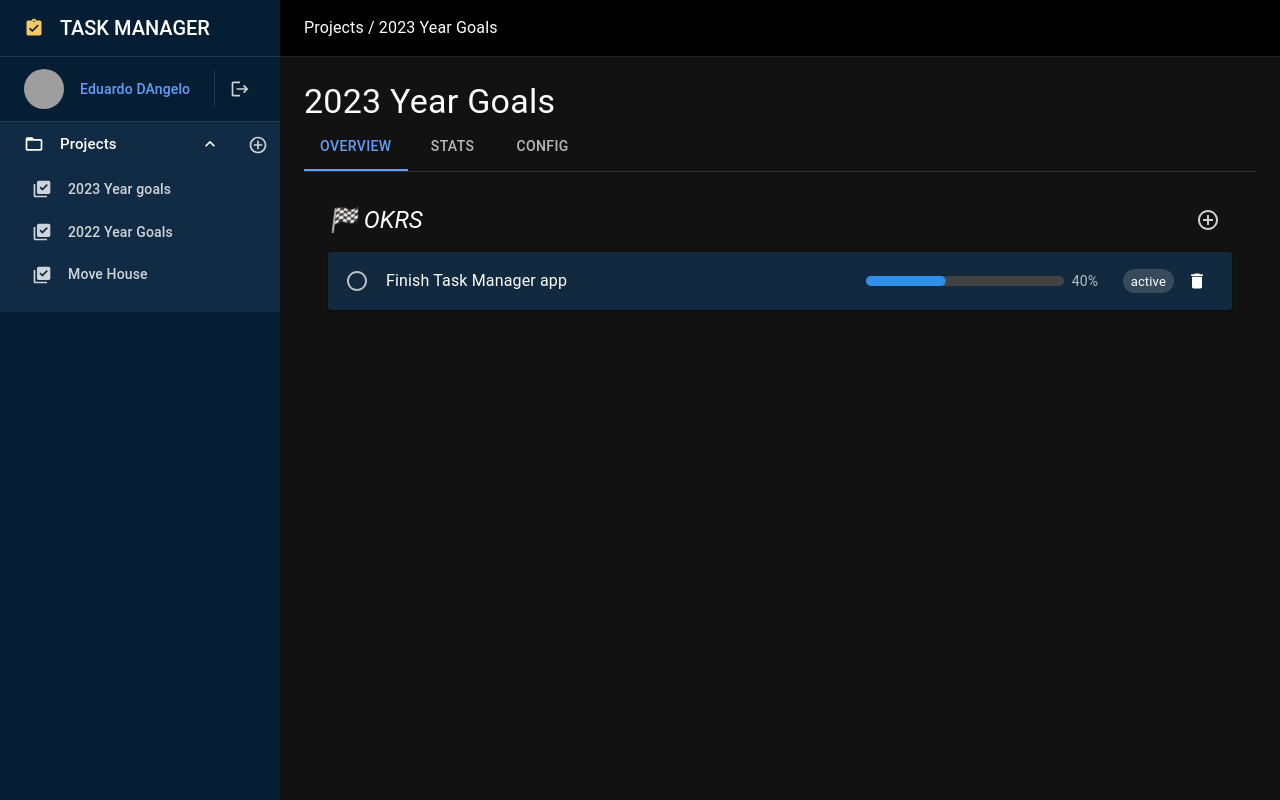
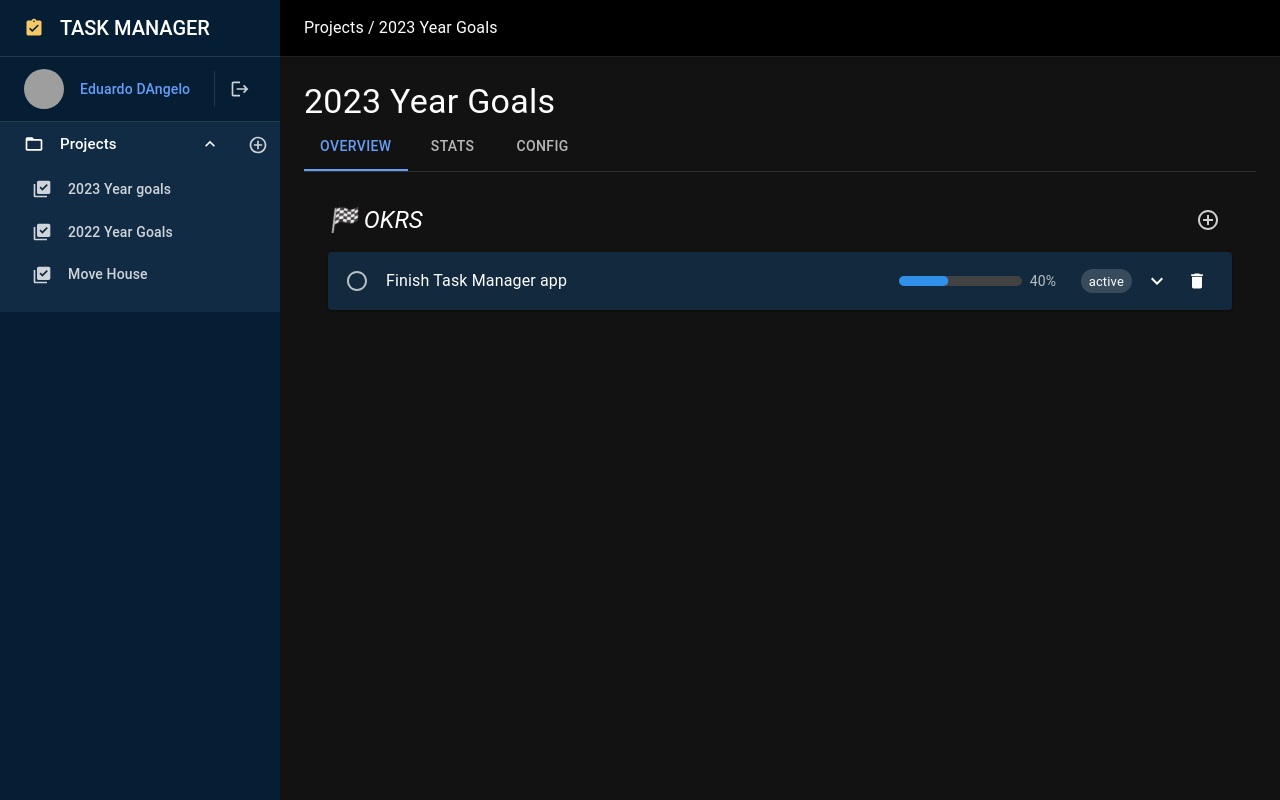
Before and after one commit to eduardo-dangelo/task-manager, a React (Create React App) app: page /project/9a3511ea-d3d3-1989-de58-fee91e94b2f4 in a window 1280 px wide. Built offline with nearby package versions, Linux system fonts and the light colour scheme; grey boxes are pictures that could not be loaded.

Commit message:
edit expand button

```diff
--- a/src/app/features/Okr.jsx
+++ b/src/app/features/Okr.jsx
@@ -1,5 +1,5 @@
 import React, { useState } from 'react'
-import { Box, Card, Checkbox, Chip, Collapse, Divider, Typography } from '@mui/material'
+import { Box, Card, Checkbox, Chip, Collapse, Divider, IconButton, Typography } from '@mui/material'
 import RadioButtonUncheckedIcon from '@mui/icons-material/RadioButtonUnchecked'
 import CheckCircleIcon from '@mui/icons-material/CheckCircle'
 import ProgressBar from '../common/ProgressBar'
@@ -7,6 +7,11 @@ import Description from './Description'
 import TrashButton from '../common/TrashButton'
 import OkrTitle from './OKRTitle'
 import StatusSelect from '../common/StatusSelect'
+import UnfoldMoreIcon from '@mui/icons-material/UnfoldMore'
+import UnfoldMoreDoubleIcon from '@mui/icons-material/UnfoldMoreDouble'
+import ExpandIcon from '@mui/icons-material/Expand'
+import MoreHorizIcon from '@mui/icons-material/MoreHoriz'
+import KeyboardArrowDownSharpIcon from '@mui/icons-material/KeyboardArrowDownSharp'
 
 const Okr = ({ title, description, onDelete, onChange = () => {} }) => {
   const [expanded, setExpanded] = useState(false)
@@ -27,13 +32,22 @@ const Okr = ({ title, description, onDelete, onChange = () => {} }) => {
           icon={<RadioButtonUncheckedIcon />}
           checkedIcon={<CheckCircleIcon />}
         />
-        <Box flex={2} sx={{ cursor: 'pointer' }} onClick={() => setExpanded(!expanded)}>
+        <Box flex='auto' sx={{ cursor: 'pointer' }}>
           <OkrTitle value={title} onUpdate={onChange} />
         </Box>
+        <Box flex={1} />
         <Box flex={1}>
           <ProgressBar value={40} />
         </Box>
         <StatusSelect />
+        <IconButton onClick={() => setExpanded(!expanded)} size='small' sx={{ ml: 1 }}>
+          <KeyboardArrowDownSharpIcon
+            sx={{
+              transform: expanded ? 'rotate(-180deg)' : 'rotate(0)',
+              transition: '0.2s',
+            }}
+          />
+        </IconButton>
         <TrashButton className='hidden-button' onDelete={onDelete} sx={{ ml: 1 }} />
       </Box>
       <Collapse in={expanded}>
```
